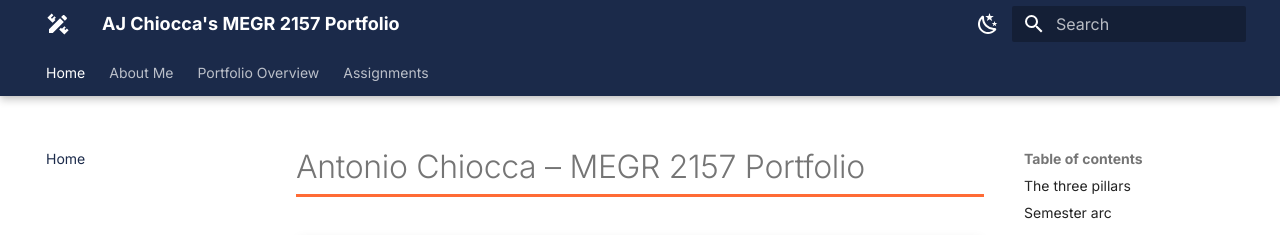
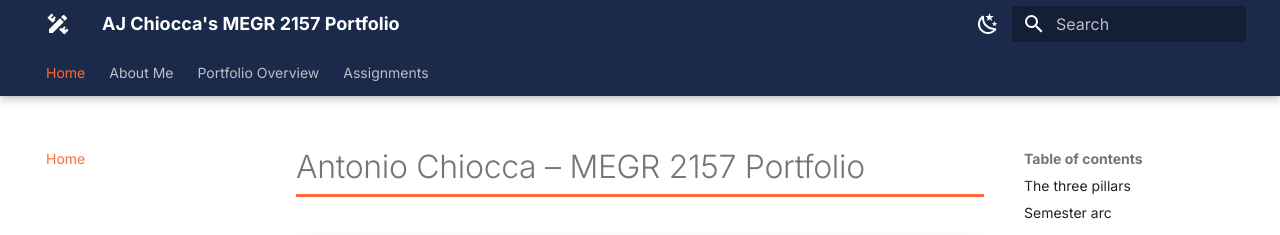
Before and after one commit to ajchiocca/megr2157-portfolio, an MkDocs documentation site: the page built from docs/index.md, in a window 1280 px wide. Shown: the top 235 px of the page. Built offline with MkDocs 1.6.1 and Material for MkDocs 9.7.7, drawn with Linux system fonts in a browser that asks for light colours.

Commit message:
Enhance styles with accent color variables
Add custom CSS variables for accent color and update styles for active links and tabs.

```diff
--- a/docs/stylesheets/extra.css
+++ b/docs/stylesheets/extra.css
@@ -37,3 +37,19 @@
   transform: translateY(-1px);
   transition: transform 0.15s ease;
 }
+
+:root {
+  --md-typeset-a-color: var(--md-accent-fg-color);
+}
+
+/* Sidebar: highlight the assignment/section you're currently on in accent */
+.md-nav__link--active,
+.md-nav__link:hover {
+  color: var(--md-accent-fg-color) !important;
+}
+
+/* Top tabs: same treatment for the active tab */
+.md-tabs__item--active > .md-tabs__link,
+.md-tabs__link:hover {
+  color: var(--md-accent-fg-color) !important;
+}
```
